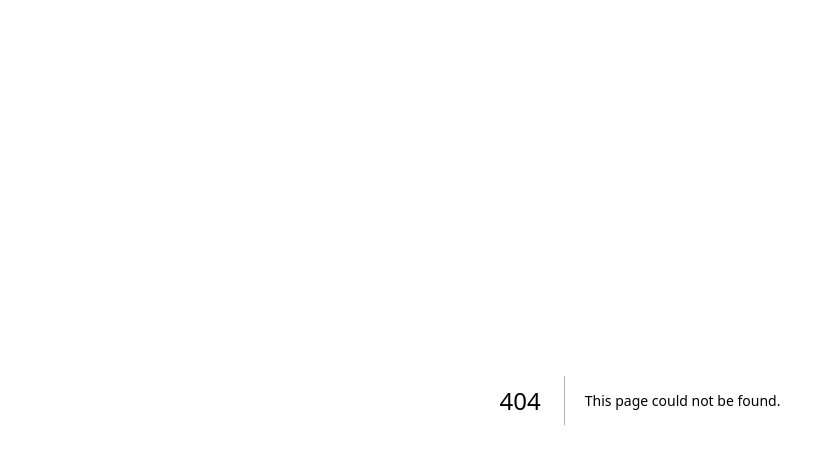
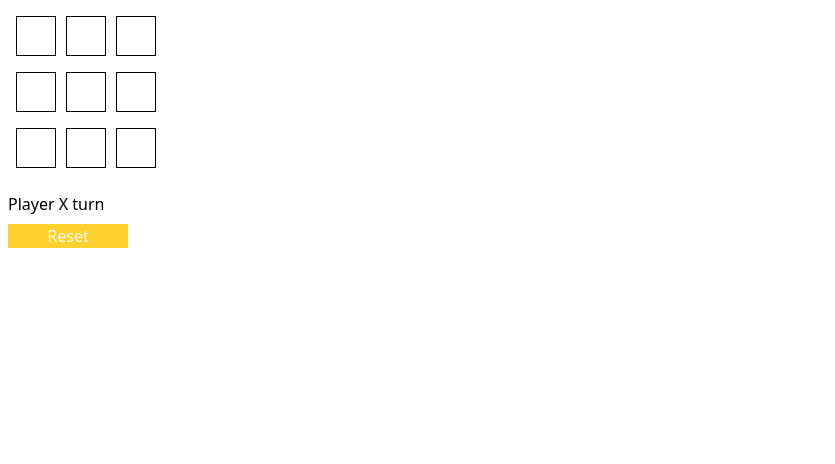
Before and after one commit to aakash2018/React-machine-test-code, a Next.js app: page /tictoctoe in a window 1280 px wide. Before the commit this address had no page. Shown: the top 464 px of the page, without its empty margins (0-835 px from the left). Built offline with nearby package versions, Linux system fonts and the light colour scheme.

Commit message:
tic-toc-toe program

```diff
--- /dev/null
+++ b/app/Utils/tictoctoeUtils.ts
@@ -0,0 +1,71 @@
+export function checkWinner(board: any, size: number) {
+	for (let i = 0; i < size; i++) {
+		const symbol = board[i][0];
+		if (symbol) {
+			let winner = true;
+			for (let j = 1; j < size; j++) {
+				if (symbol != board[i][j]) {
+					winner = false;
+					break;
+				}
+			}
+			if (winner) {
+				return symbol
+			}
+		}
+	}
+
+	//check for colums
+	for (let j = 0; j < size; j++) {
+		const symbol = board[0][j];
+		if (symbol) {
+			let winner = true;
+			for (let i = 1; i < size; i++) {
+				if (symbol != board[i][j]) {
+					winner = false;
+					break;
+				}
+			}
+			if (winner) {
+				return symbol;
+			}
+		}
+	}
+	//check for diagonal
+	let symbol = board[0][0];
+	let winner = true;
+	if (symbol) {
+		for (let i = 1; i < size; i++) {
+			if (symbol != board[i][i]) {
+				winner = false;
+				break;
+			}
+		}
+		if (winner) {
+			return symbol;
+		}
+	}
+	//false diagonal
+	symbol = board[0][size - 1];
+	winner = true;
+	if (symbol) {
+		for (let i = 1; i < size; i++) {
+			if (symbol != board[i][size - i - 1]) {
+				winner = false;
+				break;
+			}
+		}
+		if (winner) {
+			return symbol;
+		}
+	}
+
+	return null;
+}
+
+
+export function initialState(size: number) {
+	return Array.from({ length: size }, () => {
+		return Array(size).fill(null)
+	})
+}
--- /dev/null
+++ b/app/component/boardtictoctoe.tsx
@@ -0,0 +1,22 @@
+"use client";
+import { NextPage } from 'next'
+
+interface Props {
+	size: number,
+	board: any[],
+	handleClick: any
+}
+
+const Boardtictoctoe: NextPage<Props> = ({ size, board, handleClick }) => {
+	return <div className='grid' style={{ gridTemplateColumns: `repeat(${size},50px)` }}>
+		{board.map((row: any, rowNo: number) => {
+			return row.map((cell: any, colNo: number) => (
+				<div key={rowNo + '' + colNo} onClick={() => handleClick(rowNo, colNo)} className="h-10 w-10 m-2 border-1 border-black flex justify-center items-center">
+					{cell}
+				</div>
+			))
+		})}
+	</div>
+}
+
+export default Boardtictoctoe
--- /dev/null
+++ b/app/component/tictoctoe.tsx
@@ -0,0 +1,48 @@
+"use client";
+import { NextPage } from 'next'
+import Boardtictoctoe from './boardtictoctoe'
+import { useState } from 'react';
+import { checkWinner, initialState } from './../Utils/tictoctoeUtils';
+
+interface Props {
+	size: number
+}
+
+
+const Tictoctoe: NextPage<Props> = ({ size }) => {
+	const [board, setBoard] = useState(
+		initialState(size)
+	);
+
+	const [turnX, setTurnX] = useState(true);
+
+	const status = turnX ? "Player X turn" : "Player O turn";
+	const winner = checkWinner(board, size);
+
+	const handleClick = (rowIndex: number, colIndex: number) => {
+		if (board[rowIndex][colIndex] || winner) {
+			return;
+		}
+		const deepCopyOfBoard = JSON.parse(JSON.stringify(board));
+		deepCopyOfBoard[rowIndex][colIndex] = turnX ? 'X' : 'O';
+		setBoard(deepCopyOfBoard);
+		setTurnX(!turnX);
+	}
+
+	const resetBoard = () => {
+		setBoard(initialState(size))
+		setTurnX(!turnX);
+	}
+
+	return <div className='container'>
+		<div className='board p-2'>
+			<Boardtictoctoe handleClick={handleClick} board={board} size={size} />
+		</div>
+		{winner ? <div className='status p-2'>Winner is {winner}</div> :
+			<div className='status p-2'>{status}</div>
+		}
+		<button type="button" onClick={() => resetBoard()} className="bg-amber-300 w-30 text-amber-50 mx-2">Reset</button>
+	</div>
+}
+
+export default Tictoctoe
--- a/app/page.tsx
+++ b/app/page.tsx
@@ -56,7 +56,11 @@ export default function Home() {
           <li>Cinemal Hall tickets</li>
         </ul>
         <ul className="text-xs  mx-2 border-2 border-black mt-4 bg-red-400 w-1/4  p-2 rounded-none shadow-lg font-mono">
-          <li>Tic Tac Toe</li>
+          <li className='hover:text-yellow-800 visited:text-white-600'>
+            <Link href="/tictoctoe">
+              Tic Tac Toe
+            </Link>
+          </li>
           <li>Snake game</li>
           <li className='hover:text-yellow-800 visited:text-white-600'>
             <Link href="/todo">Todo list</Link>
--- /dev/null
+++ b/app/tictoctoe/page.tsx
@@ -0,0 +1,14 @@
+import { NextPage } from 'next'
+import Tictoctoe from '../component/tictoctoe'
+
+interface Props {
+	size: number
+}
+
+const Page: NextPage<Props> = ({ size = 3 }) => {
+	return <div>
+		<Tictoctoe size={size} />
+	</div>
+}
+
+export default Page
```
